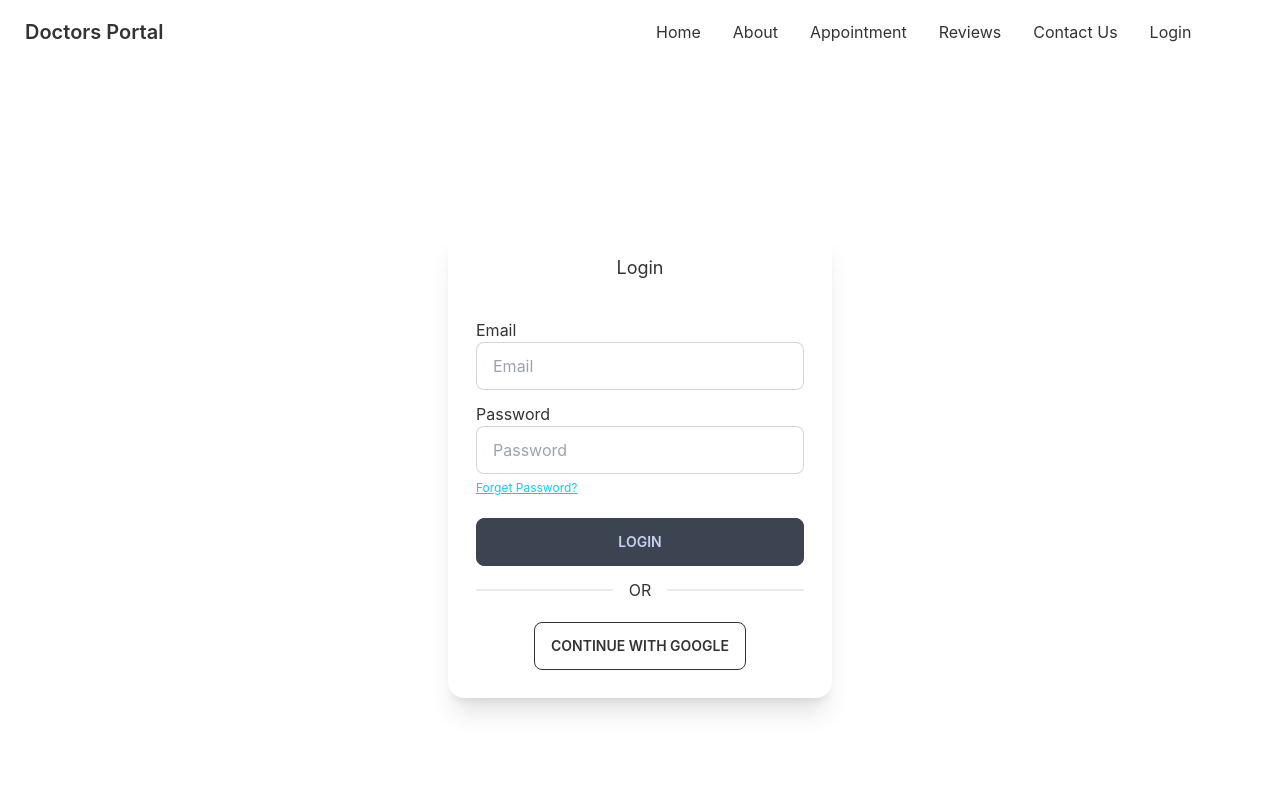
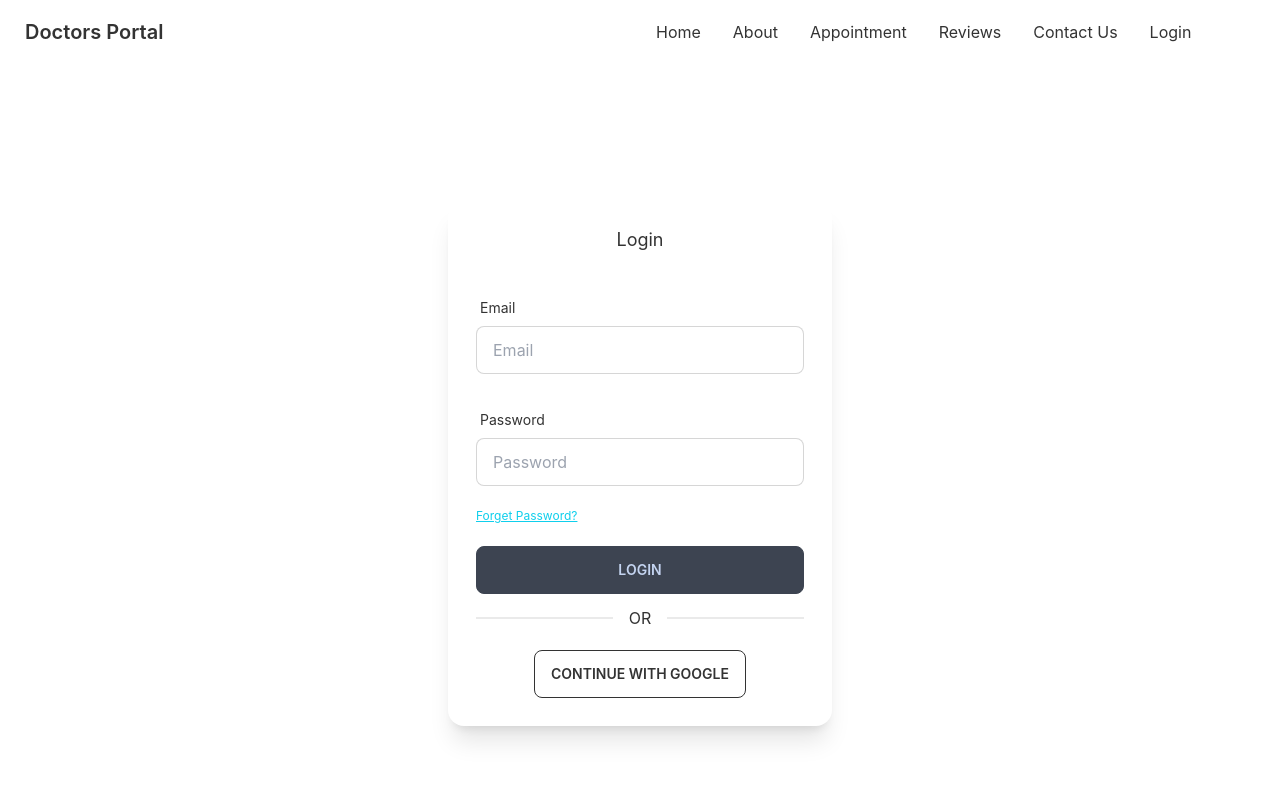
Before and after one commit to srdo96/doctors-portal-client, a React (Create React App) app: page /Login in a window 1280 px wide. Shown: the top 800 px of the page. Built offline with nearby package versions, Linux system fonts and the light colour scheme; no server answers.

Commit message:
add loging form with validation

```diff
--- a/package.json
+++ b/package.json
@@ -13,6 +13,7 @@
     "react-day-picker": "^8.0.4",
     "react-dom": "^18.1.0",
     "react-firebase-hooks": "^5.0.3",
+    "react-hook-form": "^7.31.1",
     "react-router-dom": "6",
     "react-scripts": "5.0.1",
     "web-vitals": "^2.1.0"
--- a/src/Pages/Auth/Login.js
+++ b/src/Pages/Auth/Login.js
@@ -2,37 +2,119 @@ import React from "react";
 import { Link } from "react-router-dom";
 import { useAuthState, useSignInWithGoogle } from "react-firebase-hooks/auth";
 import auth from "../../firebase.init";
+import { useForm } from "react-hook-form";
 const Login = () => {
   const [signInWithGoogle, user, loading, error] = useSignInWithGoogle(auth);
+  const {
+    register,
+    formState: { errors },
+    handleSubmit,
+  } = useForm();
+  const onSubmit = (data) => console.log(data);
+
   return (
     <div className="flex h-screen justify-center items-center">
-      <div class="card w-96 bg-base-100 shadow-xl">
-        <div class="mx-7">
-          <h2 class="text-lg text-center mb-9 mt-6">Login</h2>
-          <form>
+      <div className="card w-96 bg-base-100 shadow-xl">
+        <div className="mx-7">
+          <h2 className="text-lg text-center mb-9 mt-6">Login</h2>
+          <form onSubmit={handleSubmit(onSubmit)}>
+            {/* Email */}
+            <label class="label">
+              <span class="label-text">Email</span>
+            </label>
+            <input
+              type="text"
+              placeholder="Email"
+              className="input input-bordered w-full max-w-lg "
+              {...register("email", {
+                required: {
+                  value: true,
+                  message: "Email is Required",
+                },
+                pattern: {
+                  value: /[a-z0-9]+@[a-z]+\.[a-z]{2,3}/,
+                  message: "Provide a valid Email",
+                },
+              })}
+            />
+            <label class="label">
+              {errors.email?.type === "required" && (
+                <span class="label-text-alt text-red-600">
+                  {errors.email.message}
+                </span>
+              )}
+              {errors.email?.type === "pattern" && (
+                <span class="label-text-alt text-red-600">
+                  {errors.email.message}
+                </span>
+              )}
+            </label>
+
+            {/* Password */}
+            <label class="label">
+              <span class="label-text mt-3">Password</span>
+            </label>
+            <input
+              type="text"
+              placeholder="Password"
+              className="input input-bordered w-full max-w-lg"
+              {...register("password", {
+                required: {
+                  value: true,
+                  message: "Password is Required",
+                },
+                minLength: {
+                  value: 6,
+                  message: "Must be six characters or longer",
+                },
+              })}
+            />
+            <label class="label">
+              {errors.password?.type === "required" && (
+                <span class="label-text-alt text-red-600">
+                  {errors.password.message}
+                </span>
+              )}
+              {errors.password?.type === "minLength" && (
+                <span class="label-text-alt text-red-600">
+                  {errors.password.message}
+                </span>
+              )}
+            </label>
+
+            <Link to="/reset" className="text-xs  btn-link">
+              Forget Password?
+            </Link>
+            {/* <input type="submit" /> */}
+            <button type="submit" className="btn btn-block mt-5">
+              Login
+            </button>
+          </form>
+
+          {/* <form>
             <p>Email</p>
             <input
               type="text"
               placeholder="Email "
-              class="input input-bordered  w-full max-w-lg mb-3"
+              className="input input-bordered  w-full max-w-lg mb-3"
             />
             <p>Password</p>
             <input
               type="password"
               placeholder="Password"
-              class="input input-bordered  w-full max-w-lg"
+              className="input input-bordered  w-full max-w-lg"
             />
             <Link to="/reset" className="text-xs  btn-link">
               Forget Password?
             </Link>
-            <button type="submit" class="btn btn-block mt-5">
+            <button type="submit" className="btn btn-block mt-5">
               Login
             </button>
-          </form>
-          <div class="divider">OR</div>
+          </form> */}
+          <div className="divider">OR</div>
           <button
             onClick={() => signInWithGoogle()}
-            class="btn btn-outline uppercase mb-7 mt-6 flex w-ful mx-auto"
+            className="btn btn-outline uppercase mb-7 mt-6 flex w-ful mx-auto"
           >
             Continue with google
           </button>
```
Also changed, not shown: 2 other files (tests, documents, lock files or other folders).
